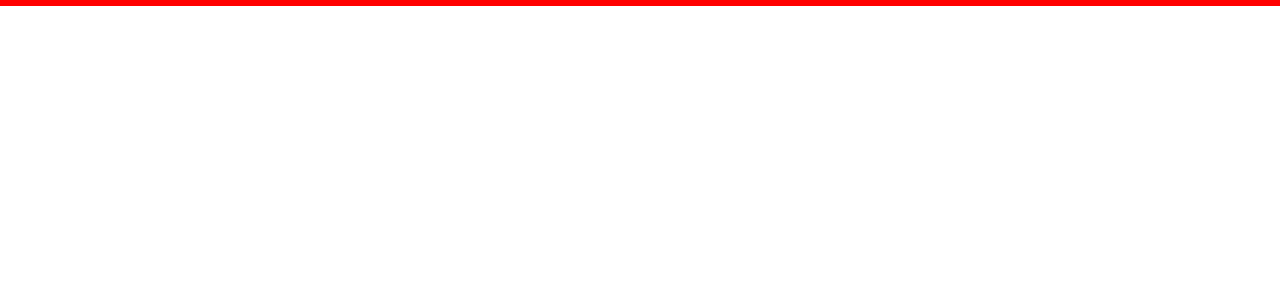
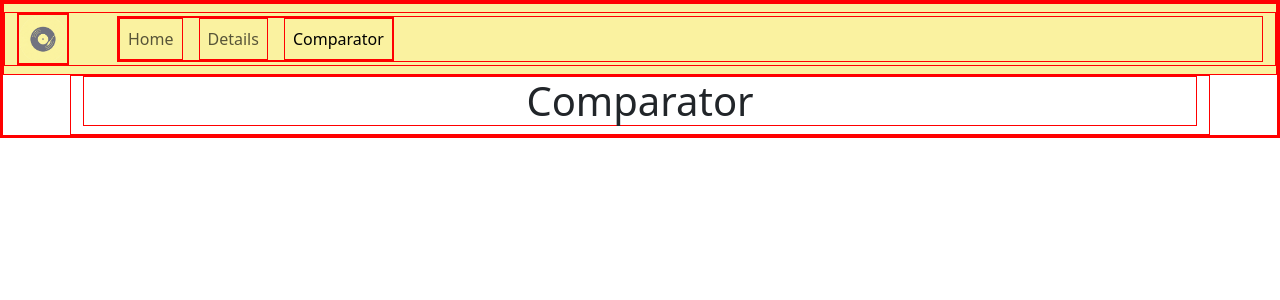
Before and after one commit to francescodelmonaco/progetto-finale-spec-frontend-front, a React (Vite) app in the folder frontend/: page /comparator in a window 1280 px wide. Before the commit this address had no page. Shown: the top 300 px of the page. Built offline with nearby package versions, Linux system fonts and the light colour scheme.

Commit message:
add: comparator page

```diff
--- a/frontend/src/App.jsx
+++ b/frontend/src/App.jsx
@@ -6,6 +6,7 @@ import DefaultLayout from "./layouts/DefaultLayout"
 // pages
 import HomePage from "./pages/HomePage"
 import VinylDetails from "./pages/VinylDetails"
+import ComparatorPage from "./pages/ComparatorPage"
 
 export default function App() {
   return (
@@ -15,6 +16,7 @@ export default function App() {
           <Route Component={DefaultLayout}>
             <Route path="/" Component={HomePage} />
             <Route path="/details" Component={VinylDetails} />
+            <Route path="/comparator" Component={ComparatorPage} />
           </Route>
         </Routes>
       </BrowserRouter>
--- a/frontend/src/components/NavBar.jsx
+++ b/frontend/src/components/NavBar.jsx
@@ -21,6 +21,10 @@ export default function NavBar() {
                         <li className="nav-item">
                             <NavLink className="nav-link" aria-current="page" to={"/details"}>Details</NavLink>
                         </li>
+
+                        <li className="nav-item">
+                            <NavLink className="nav-link" aria-current="page" to={"/comparator"}>Comparator</NavLink>
+                        </li>
                     </ul>
                 </div>
             </div>
--- /dev/null
+++ b/frontend/src/pages/ComparatorPage.jsx
@@ -0,0 +1,7 @@
+export default function ComparatorPage() {
+    return (
+        <>
+            <h1 className="text-center">Comparator</h1>
+        </>
+    )
+}
```
